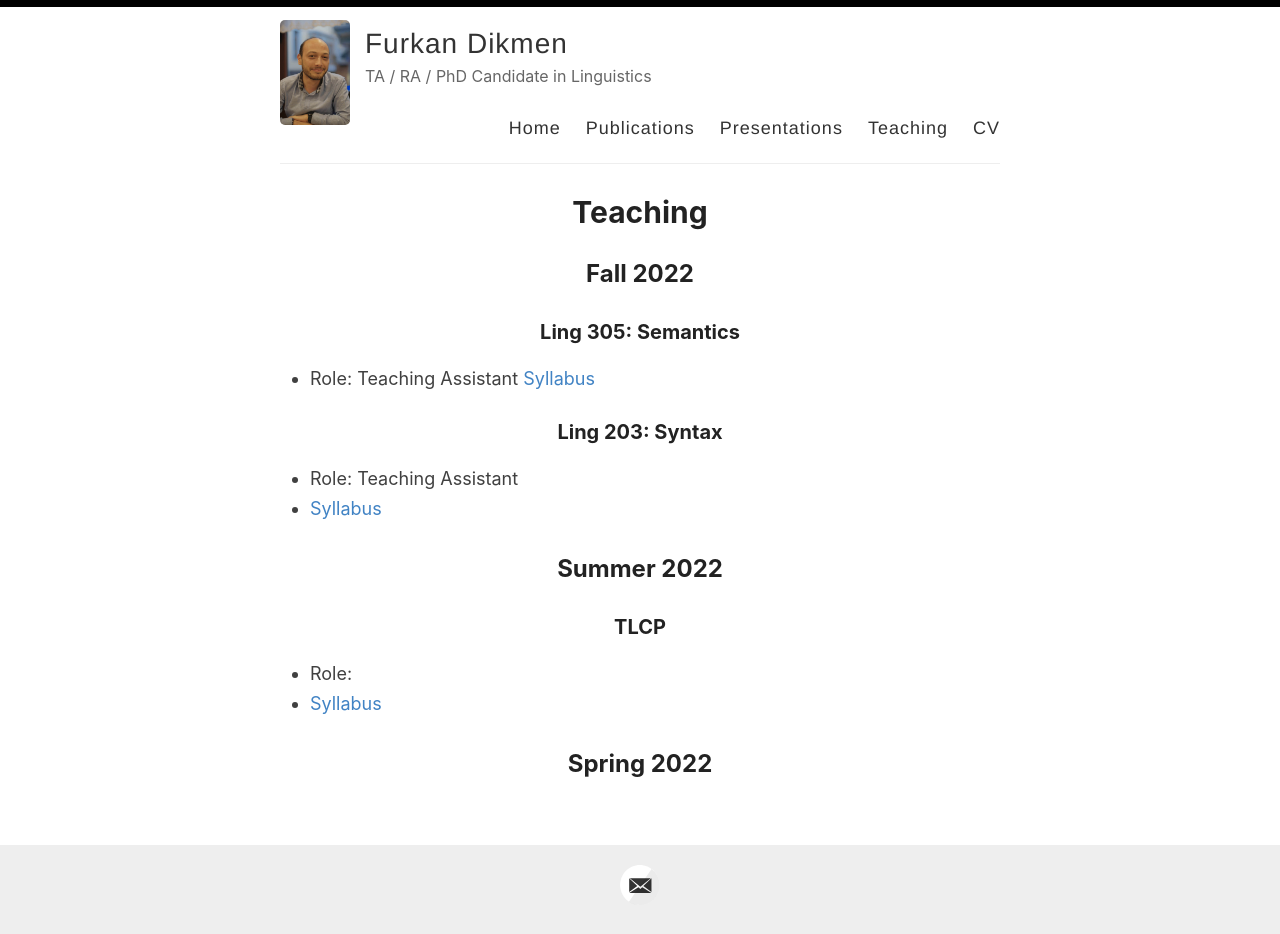
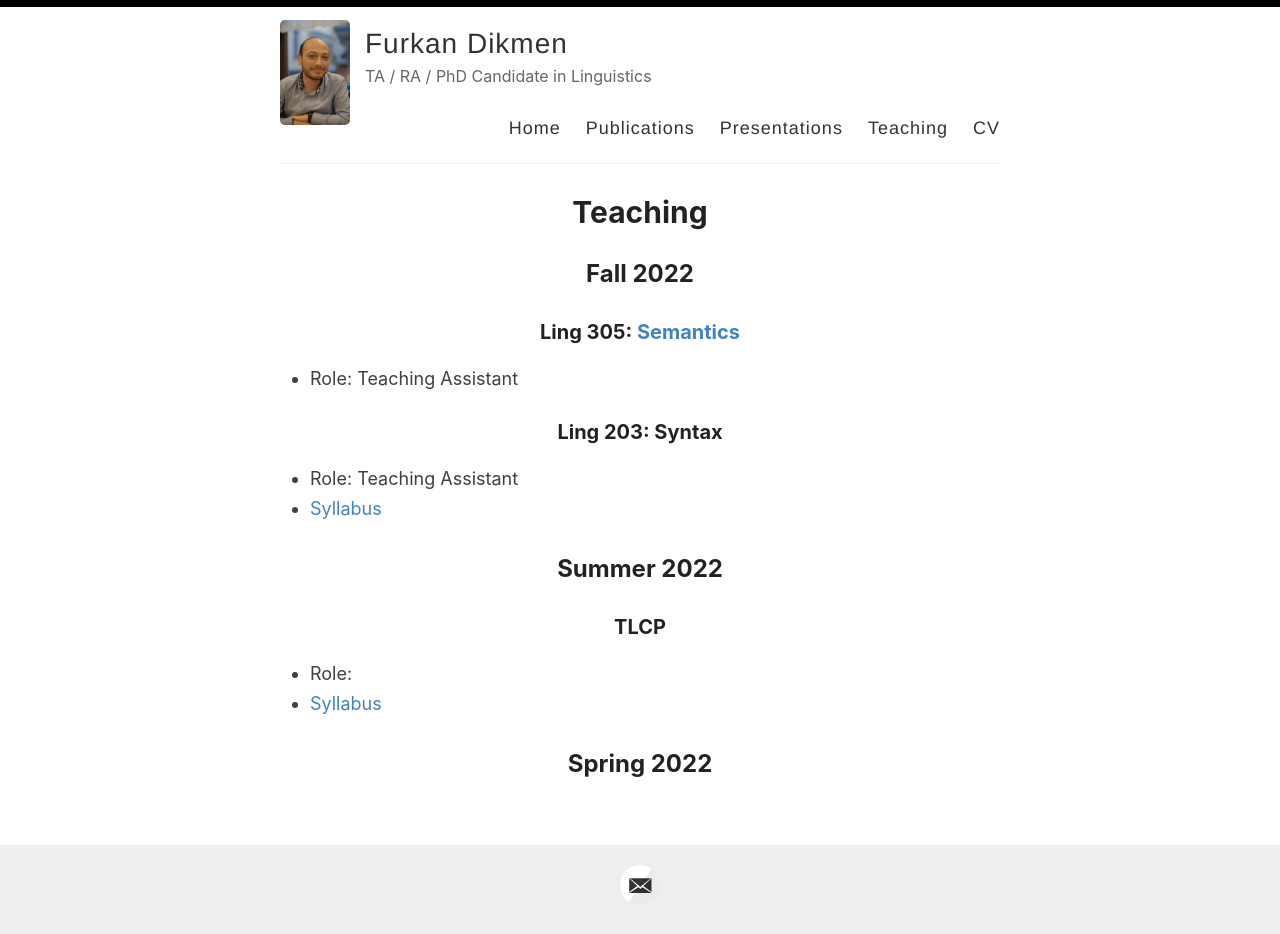
Before and after one commit to furkandikmen/furkandikmen.github.io, a Jekyll site: the page built from _pages/teaching.md, in a window 1280 px wide. Built offline with Jekyll 4.4.1, drawn with Linux system fonts in a browser that asks for light colours.

Commit message:
Update teaching.md

```diff
--- a/_pages/teaching.md
+++ b/_pages/teaching.md
@@ -5,8 +5,8 @@ permalink: /teaching/
 ---
 
 ## Fall 2022
-### Ling 305: Semantics
-- Role: Teaching Assistant [Syllabus](furkandikmen.com/master/assets/syllabus/Ling305_Fall2022.pdf)
+### Ling 305: [Semantics](furkandikmen.com/master/assets/syllabus/Ling305_Fall2022.pdf)
+- Role: Teaching Assistant
 
 
 ### Ling 203: Syntax
```
